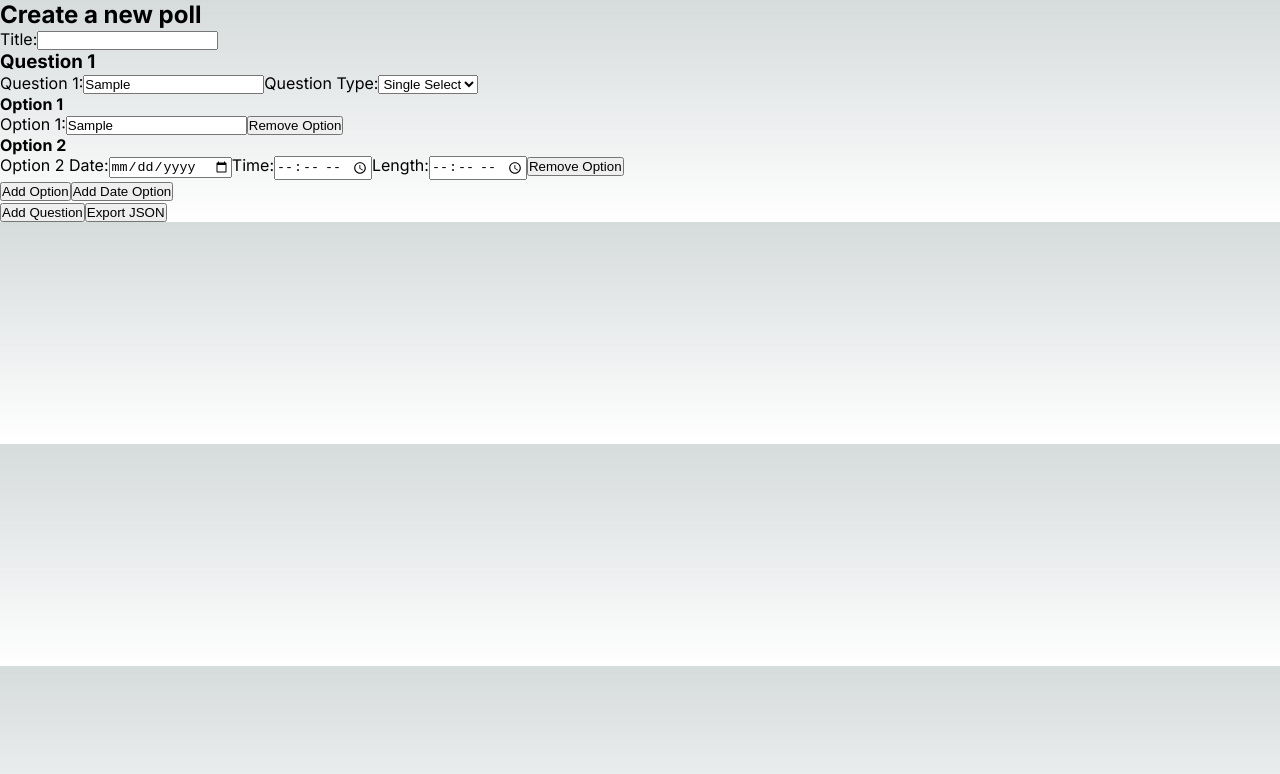
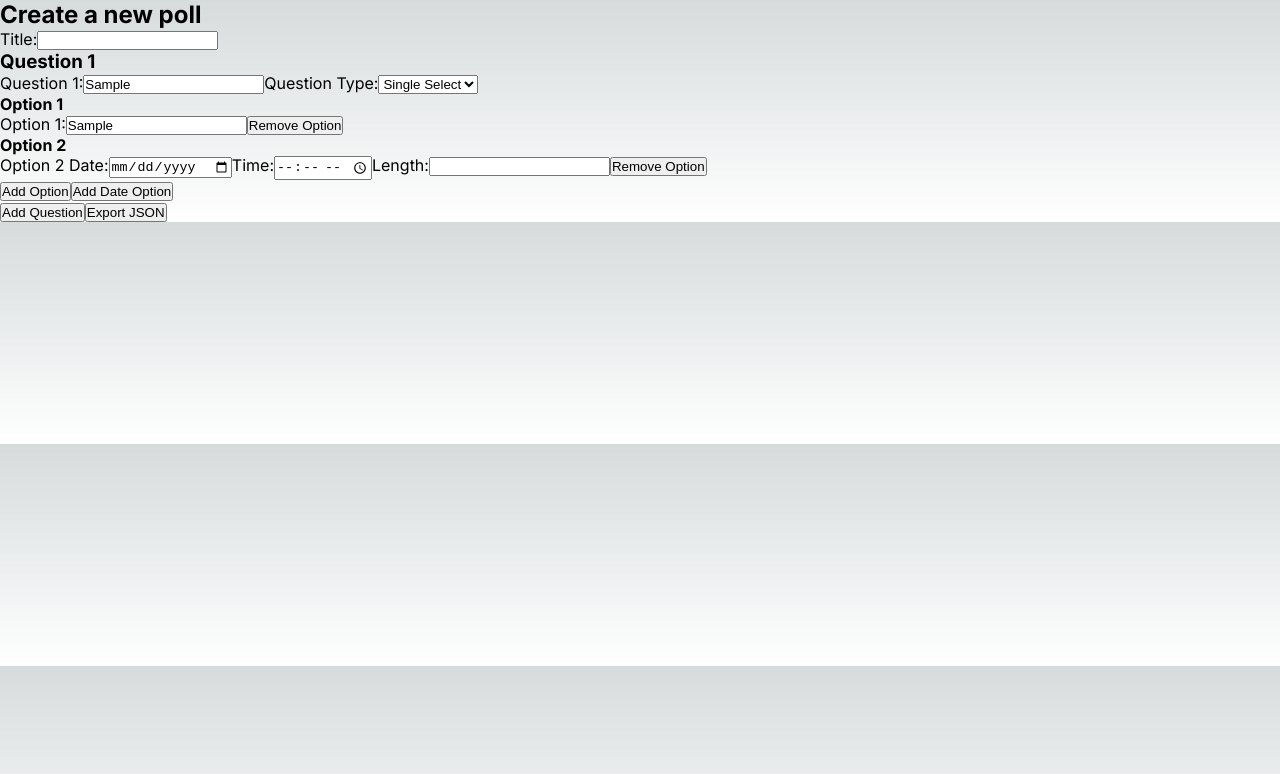
Before and after one commit to ClippyCat/village-vote, a Next.js app: page /create in a window 1280 px wide. Both pictures are taken after typing "Sample", "Sample" into the empty fields and a click on the button "Add Date Option". Shown: the top 774 px of the page. Built offline with nearby package versions, Linux system fonts and the light colour scheme.

Commit message:
fix variables

```diff
--- a/src/app/create/CreatePoll.js
+++ b/src/app/create/CreatePoll.js
@@ -17,8 +17,8 @@ const CreatePoll = () => {
         handleCalendarChange,
         handleOptionChange,
         handleDateChange,
-        handleStartTimeChange,
-        handleEndTimeChange,
+        handleTimeChange,
+        handleLengthChange,
         handleTimezoneChange,
         addQuestion,
         removeQuestion,
@@ -46,8 +46,8 @@ const CreatePoll = () => {
                     oIndex={oIndex}
                     handleOptionChange={handleOptionChange}
                     handleDateChange={handleDateChange}
-                    handleStartTimeChange={handleStartTimeChange}
-                    handleEndTimeChange={handleEndTimeChange}
+                    handleTimeChange={handleTimeChange}
+                    handleLengthChange={handleLengthChange}
                     handleTimezoneChange={handleTimezoneChange}
                     removeOption={removeOption}
                   />
--- a/src/app/create/OptionInput.js
+++ b/src/app/create/OptionInput.js
@@ -28,14 +28,12 @@ const OptionInput = ({ option, qIndex, oIndex, handleOptionChange, handleDateCha
         <label>
           Length:
           <input
-            type="time"
+            type="number"
             name={`length-${qIndex}-${oIndex}`}
             value={option.length}
             onChange={(e) => handleDateChange(qIndex, oIndex, e.target.value)}
           />
         </label>
-        {/* Include other option input fields (startTime, endTime, timezone) */}
-        {/* Add or remove options */}
         <button onClick={() => removeOption(qIndex, oIndex)}>Remove Option</button>
       </div>
     );
--- a/src/app/create/PollStateManagement.js
+++ b/src/app/create/PollStateManagement.js
@@ -4,7 +4,7 @@ import React, { useState } from "react";
 const PollStateManagement = ({ children }) => {
   const [pollData, setPollData] = useState({
     title: "",
-    questions: [{ text: "", options: [{ date: "", startTime: "", endTime: "", timezone: "" }] }],
+    questions: [{ text: "", options: [{ date: "", time: "", length: "", timezone: "" }] }],
   });
 
   const handleInputChange = (name, value) => {
@@ -59,7 +59,7 @@ const PollStateManagement = ({ children }) => {
     }));
   };
 
-  const handleStartTimeChange = (qIndex, oIndex, startTime) => {
+  const handleTimeChange = (qIndex, oIndex, startTime) => {
     const questions = [...pollData.questions];
     questions[qIndex].options[oIndex].startTime = startTime;
     setPollData((prevData) => ({
@@ -68,9 +68,9 @@ const PollStateManagement = ({ children }) => {
     }));
   };
 
-  const handleEndTimeChange = (qIndex, oIndex, endTime) => {
+  const handleLengthChange = (qIndex, oIndex, startLength) => {
     const questions = [...pollData.questions];
-    questions[qIndex].options[oIndex].endTime = endTime;
+    questions[qIndex].options[oIndex].startLength = startLength;
     setPollData((prevData) => ({
       ...prevData,
       questions,
@@ -87,7 +87,7 @@ const PollStateManagement = ({ children }) => {
   };
 
   const addQuestion = () => {
-    const questions = [...pollData.questions, { text: "", options: [{ date: "", startTime: "", endTime: "", timezone: "" }] }];
+    const questions = [...pollData.questions, { text: "", options: [{ date: "", time: "", length: "", timezone: "" }] }];
     setPollData((prevData) => ({
       ...prevData,
       questions,
@@ -105,9 +105,9 @@ const PollStateManagement = ({ children }) => {
     }
   };
 
-  const addOption = (qIndex, date) => {
+  const addOption = (qIndex, isCalendar) => {
     const questions = [...pollData.questions];
-    questions[qIndex].options.push({ date: "", time: "", length: "", startTime: "", endTime: "", timezone: "", calendar: date });
+    questions[qIndex].options.push({ date: "", time: "", length: "", timezone: "", calendar: isCalendar });
     setPollData((prevData) => ({
       ...prevData,
       questions,
@@ -135,8 +135,8 @@ const PollStateManagement = ({ children }) => {
         handleCalendarChange,
         handleOptionChange,
         handleDateChange,
-        handleStartTimeChange,
-        handleEndTimeChange,
+        handleTimeChange,
+        handleLengthChange,
         handleTimezoneChange,
         addQuestion,
         removeQuestion,
--- /dev/null
+++ b/src/app/vote/page.js
@@ -0,0 +1 @@
+import Head from 'next/head';
```
